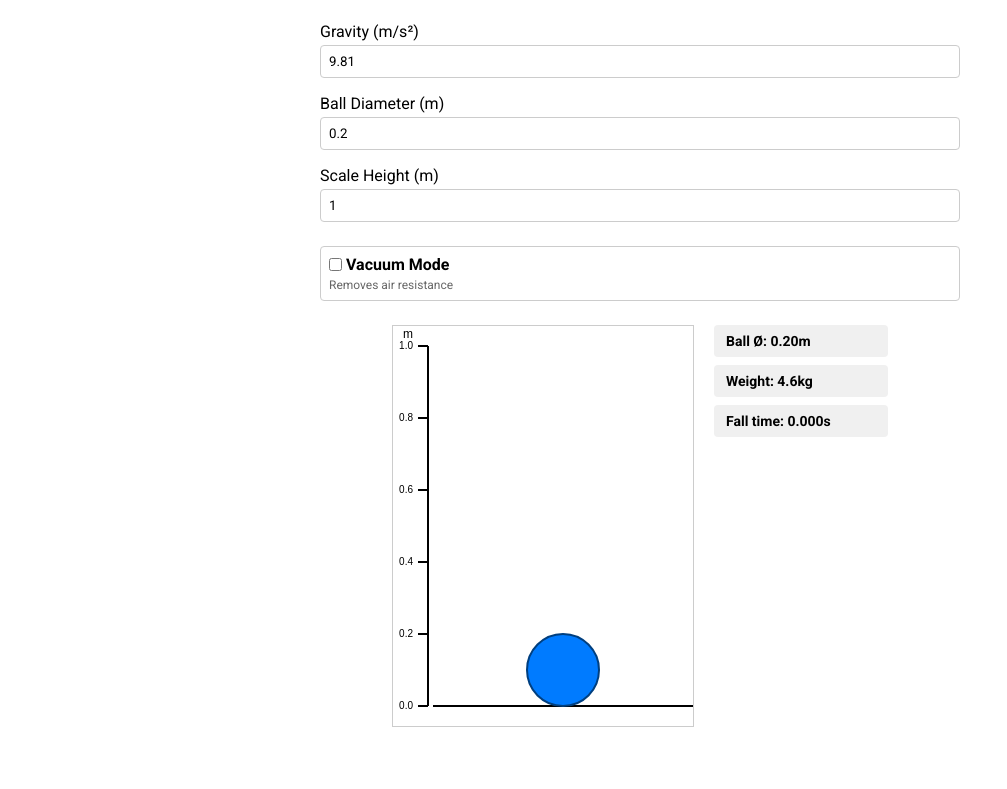
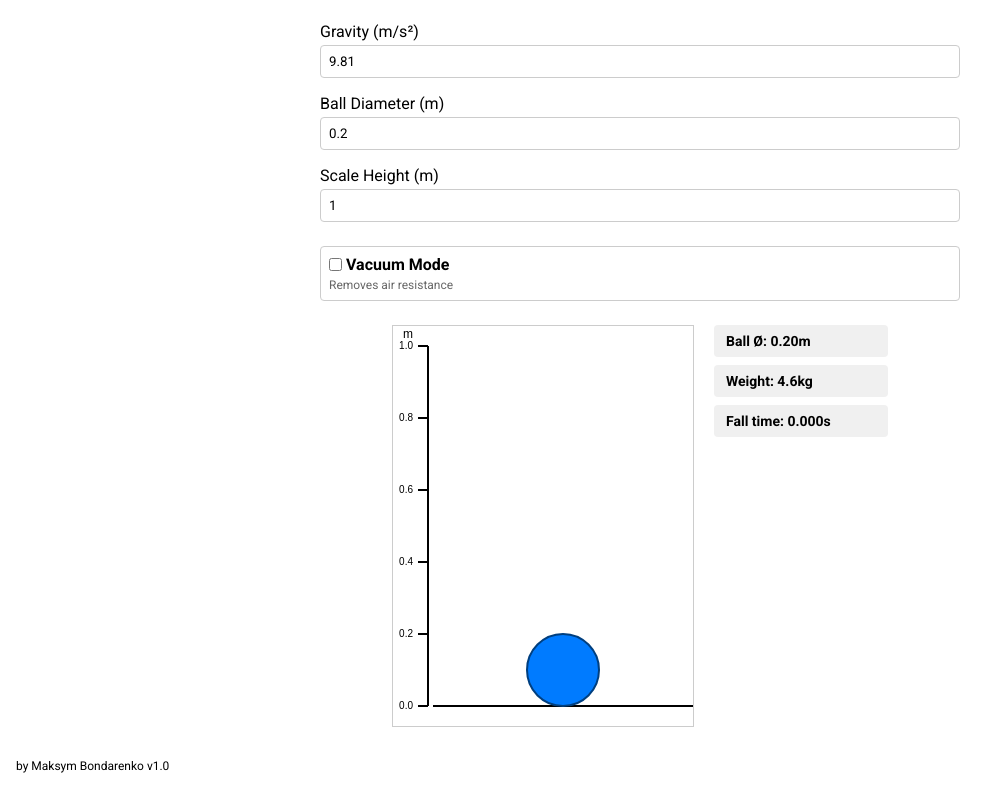
Before and after one commit to TenProtons/gravity-simulation, a Vue app: page / in a window 1280 px wide. Shown: the part 263-1052 px from the top of the page, without its empty margins (0-1007 px from the left). Before the commit the page ends 1006 px from the top, so only its background shows below. Built offline with nearby package versions, Linux system fonts and the light colour scheme.

Commit message:
added author

```diff
--- a/src/App.vue
+++ b/src/App.vue
@@ -41,6 +41,7 @@
         </div>
       </div>
     </div>
+    <span class="author">by Maksym Bondarenko v1.0</span>
   </div>
 </template>
 
@@ -160,4 +161,11 @@ function toggleTheme(newTheme: string) {
   min-width: var(--width-indicator);
   color: var(--indicator-text-color);
 }
+
+.author {
+  display: block;
+  margin-top: var(--spacing-xl);
+  margin-right: auto;
+  font-size: var(--font-size-small);
+}
 </style>
```
